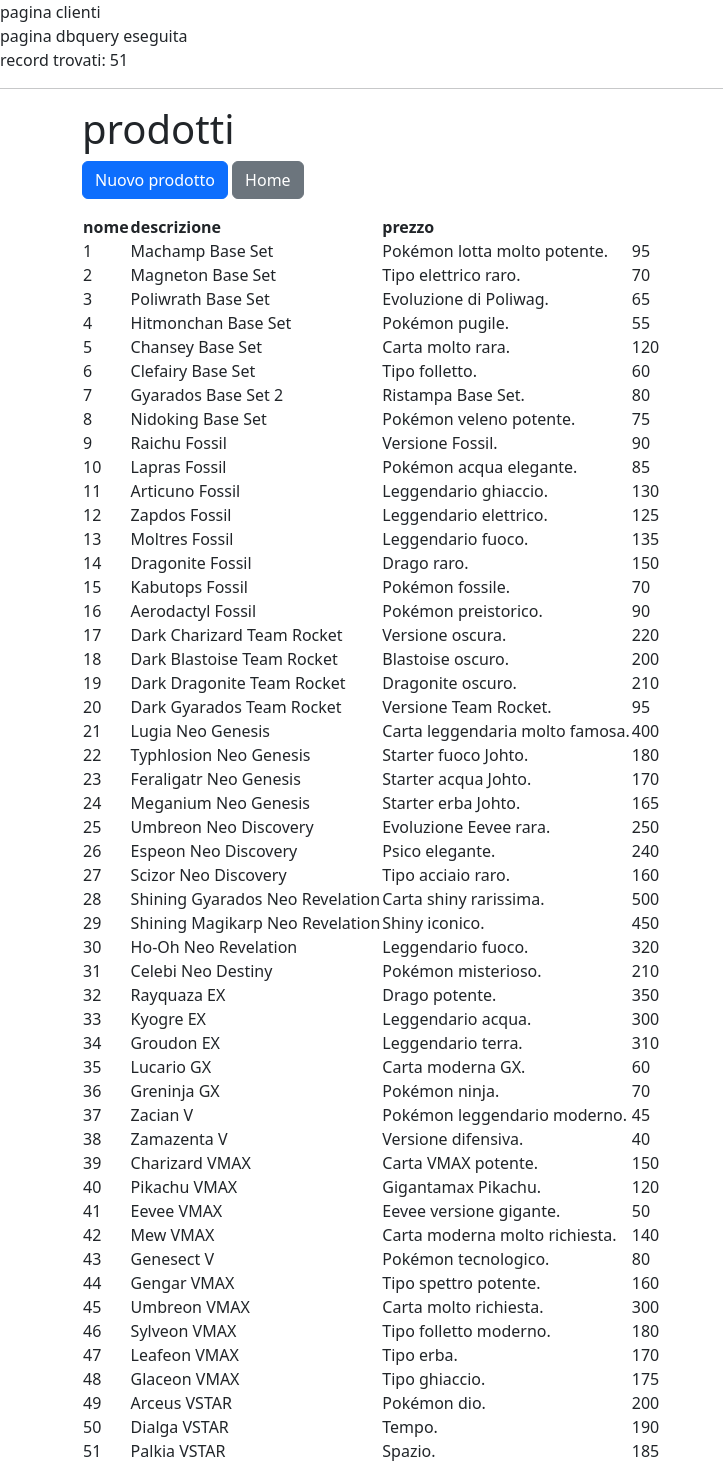
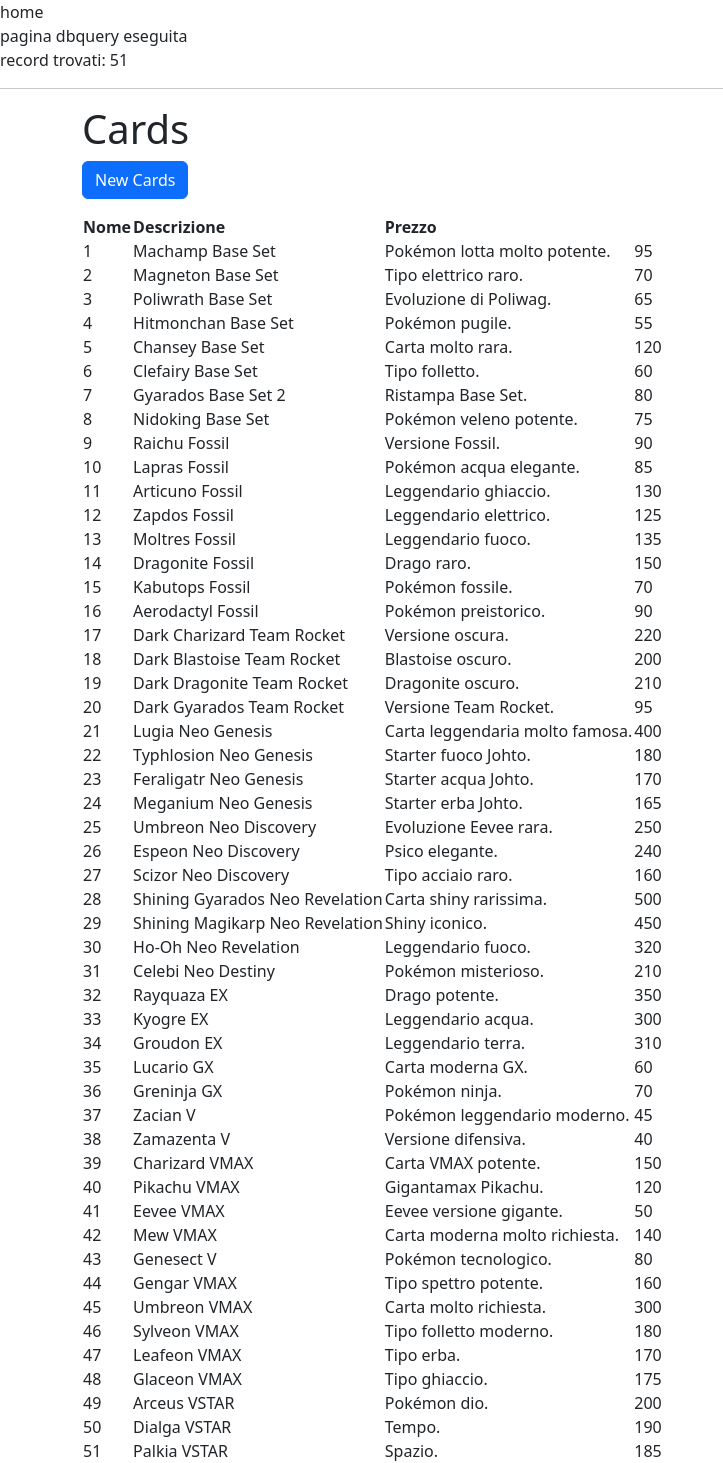
Before and after one commit to tizianosanse/ecommerce_pokemon_cards2, a PHP site: page /home.php in a window 1280 px wide. Shown: the whole page, without its empty margins (0-723 px from the left). Run offline with PHP 8.4, Linux system fonts and the light colour scheme; data comes from the database, SQL or seed files in the repository; some libraries are stand-ins or nearby versions.

Commit message:
primo commit ale  modifica nomi  home

```diff
--- a/app/src/home.php
+++ b/app/src/home.php
@@ -4,7 +4,7 @@ ini_set('display_errors', 1);
 ini_set('display_startup_errors', 1);
 error_reporting(E_ALL);
 
-echo "pagina clienti<br>";
+echo "home<br>";
 
 require 'connessione.php';
 
@@ -13,10 +13,10 @@ $stmt = $pdo->query("SELECT id, card_nome,price,descrizione
 
 
                      ");
-$prodotti = $stmt->fetchAll();
+$cards = $stmt->fetchAll();
 
 echo "query eseguita<br>";
-echo "record trovati: " . count($prodotti) . "<hr>";
+echo "record trovati: " . count($cards) . "<hr>";
 ?>
 
 <!doctype html>
@@ -25,7 +25,7 @@ echo "record trovati: " . count($prodotti) . "<hr>";
     <meta charset="UTF-8">
     <meta http-equiv="X-UA-Compatible" content="IE=edge">
     <meta name="viewport" content="width=device-width, initial-scale=1.0">
-    <title>Datatables</title>
+    <title>Pokemon Cards</title>
     <script src="https://code.jquery.com/jquery-3.6.1.min.js" integrity="sha256-o88AwQnZB+VDvE9tvIXrMQaPlFFSUTR+nldQm1LuPXQ=" crossorigin="anonymous"></script>
     <link rel="stylesheet" type="text/css" href="https://cdn.datatables.net/1.12.1/css/jquery.dataTables.css">
     <script type="text/javascript" charset="utf8" src="https://cdn.datatables.net/1.12.1/js/jquery.dataTables.js"></script>
@@ -34,22 +34,22 @@ echo "record trovati: " . count($prodotti) . "<hr>";
 </head>
 <body>
 <div class ="container">
-      <h1>prodotti</h1>
+      <h1>Cards</h1>
 <div class="mb-3">
-    <a href="prodotti_new.php" class="btn btn-primary">Nuovo prodotto</a>
-    <a href="index.php" class="btn btn-secondary">Home</a>
+    <a href="prodotti_new.php" class="btn btn-primary">New Cards</a>
+
 </div>
 
     <table id="table_id" class="display">
     <tr>
-      <th>nome</th>
-      <th>descrizione</th>
-      <th>prezzo</th>
+      <th>Nome</th>
+      <th>Descrizione</th>
+      <th>Prezzo</th>
 
 
     </tr>
 
-    <?php foreach ($prodotti as $c): ?>
+    <?php foreach ($cards as $c): ?>
       <tr>
         <td><?= $c['id'] ?></td>
         <td><?= htmlspecialchars($c['card_nome']) ?></td>
```
